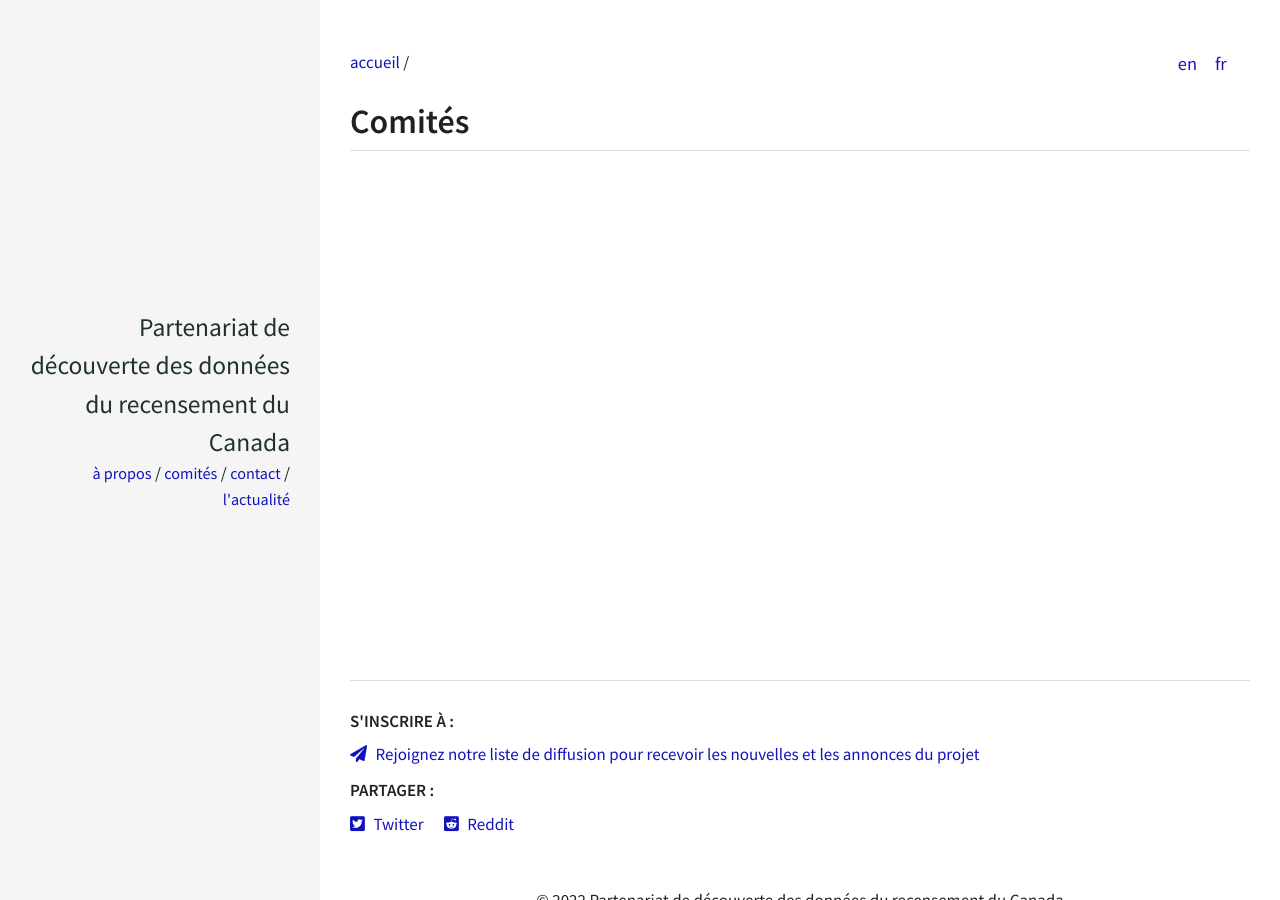
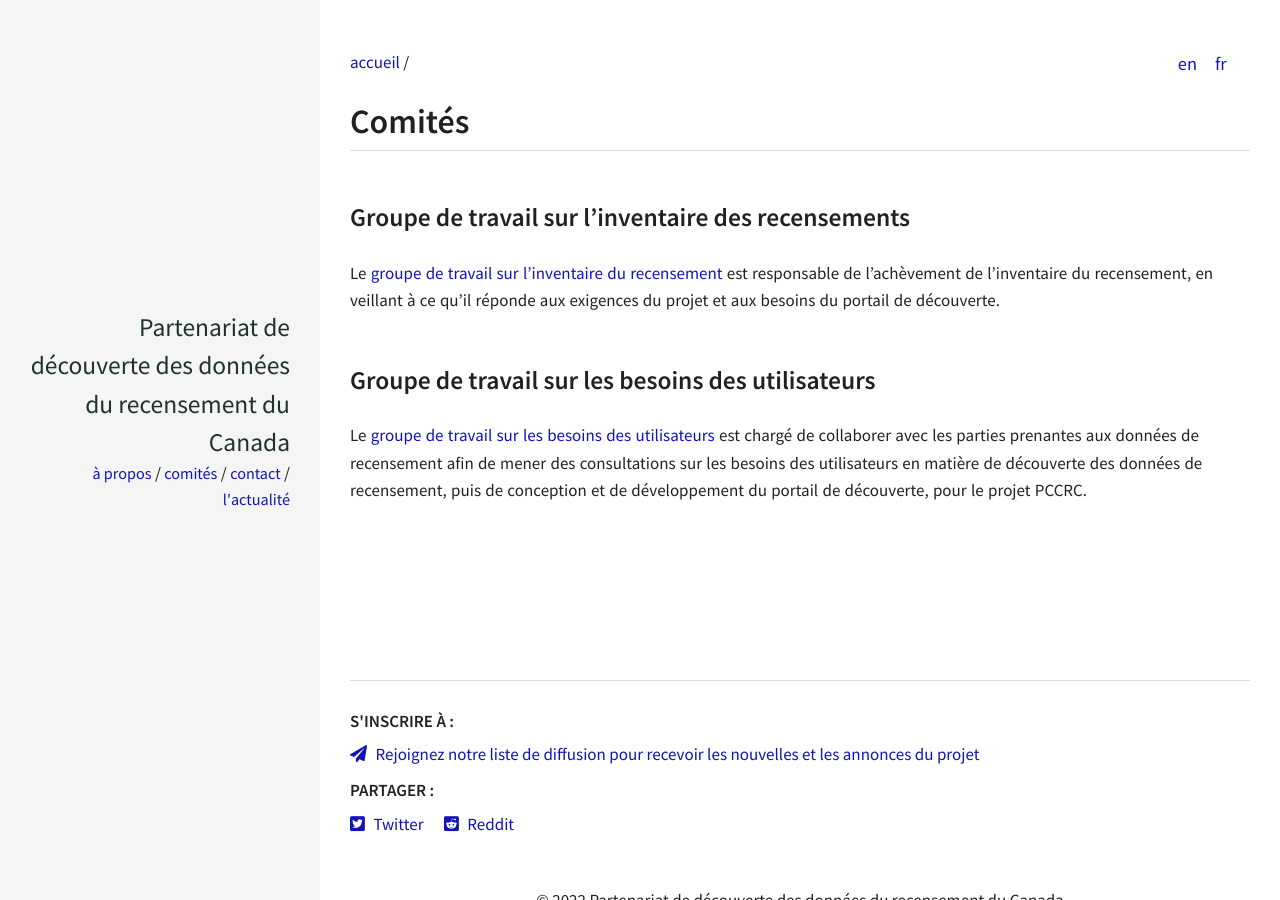
Before and after one commit to census-recensement/census-recensement.github.io, a Jekyll site: the page built from fr/comites.md, in a window 1280 px wide. Built offline with Jekyll 4.4.1, drawn with Linux system fonts in a browser that asks for light colours.

Commit message:
adding french translations

```diff
--- a/fr/comites.md
+++ b/fr/comites.md
@@ -5,3 +5,11 @@ lang: fr
 ref: committees
 description:
 ---
+
+### Groupe de travail sur l'inventaire des recensements
+
+Le [groupe de travail sur l'inventaire du recensement]({% link fr/comites/inventaire.md %}) est responsable de l'achèvement de l'inventaire du recensement, en veillant à ce qu'il réponde aux exigences du projet et aux besoins du portail de découverte.
+
+### Groupe de travail sur les besoins des utilisateurs
+
+Le [groupe de travail sur les besoins des utilisateurs]({% link fr/comites/utilisateurs.md %}) est chargé de collaborer avec les parties prenantes aux données de recensement afin de mener des consultations sur les besoins des utilisateurs en matière de découverte des données de recensement, puis de conception et de développement du portail de découverte, pour le projet PCCRC.
```
